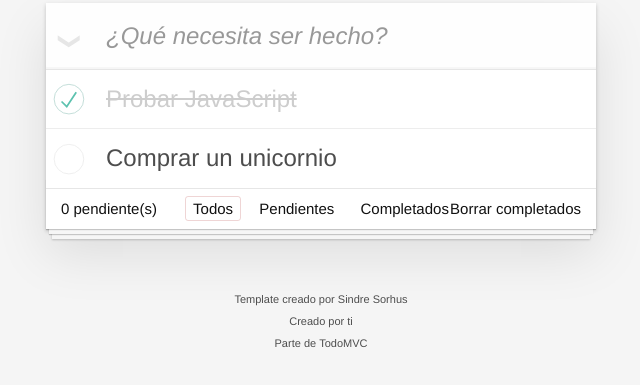
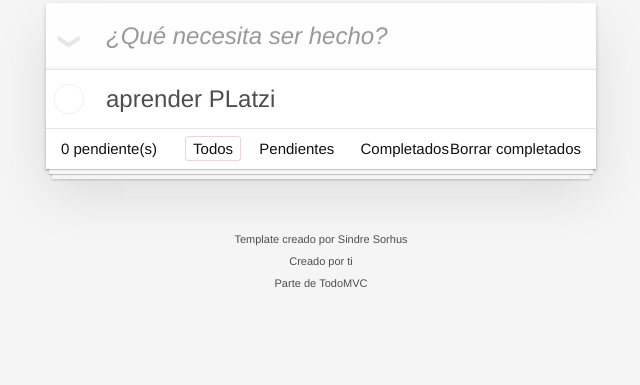
Before and after one commit to hevorange/Todos, a website built with webpack: page src/index.html in a window 1280 px wide. Shown: the part 127-512 px from the top of the page, without its empty margins (319-959 px from the left). Built offline with nearby package versions, Linux system fonts and the light colour scheme.

Commit message:
insertamos los todos en la caja del HTML

```diff
--- a/src/index.html
+++ b/src/index.html
@@ -18,22 +18,22 @@
 				<ul class="todo-list">
 					<!-- These are here just to show the structure of the list items -->
 					<!-- List items should get the class `editing` when editing and `completed` when marked as completed -->
-					<li class="completed" data-id="abc">
+					<!-- <li class="completed" data-id="abc">
 						<div class="view">
 							<input class="toggle" type="checkbox" checked>
 							<label>Probar JavaScript</label>
 							<button class="destroy"></button>
 						</div>
 						<input class="edit" value="Create a TodoMVC template">
-					</li>
-					<li>
+					</li> -->
+					<!-- <li>
 						<div class="view">
 							<input class="toggle" type="checkbox">
 							<label>Comprar un unicornio</label>
 							<button class="destroy"></button>
 						</div>
 						<input class="edit" value="Rule the web">
-					</li>
+					</li> -->
 				</ul>
 			</section>
 			<!-- This footer should hidden by default and shown when there are todos -->
--- a/src/index.js
+++ b/src/index.js
@@ -1,12 +1,15 @@
 
 import './styles.css';
 import {Todo, TodoList} from './classes';
+import { crearTodoHtml } from './js/componentes';
 
 
 
-const tarea = new Todo('aprender JavaScript');
-const todoList = new TodoList();
+const tarea = new Todo('aprender PLatzi');
+export const todoList = new TodoList();
 
 todoList.nuevoTodo(tarea);
 
 console.log(todoList);
+
+crearTodoHtml(tarea);
--- a/src/js/componentes.js
+++ b/src/js/componentes.js
@@ -1,14 +1,40 @@
-import '../css/componentes.css';
+import {Todo} from '../classes';
+import {todoList} from '../index';
+//REFERENCIAS EN HTML
+
+const divTodoList = document.querySelector('.todo-list');
+const txtInput = document.querySelector('.new-todo');
 
 
+export const crearTodoHtml =(todo)=>{
 
-export const saludar = ( nombre ) => {
+    const htmlTodo = `
+    <li class="${(todo.completado)? 'completed' :''}" data-id="${todo.id}">
+        <div class="view">
+            <input class="toggle" type="checkbox" ${(todo.completado)? 'checked': ''}>
+            <label>${todo.tarea}</label>
+            <button class="destroy"></button>
+        </div>
+        <input class="edit" value="Create a TodoMVC template">
+    </li>`;
 
-    console.log('Creando etiqueta h1, en el HTML!');
+    const div = document.createElement('div');
+    div.innerHTML=htmlTodo;
 
-    const h1 = document.createElement('h1');
-    h1.innerText = `Hola, ${ nombre }`;
+    divTodoList.append(div.firstElementChild);
 
-    document.body.append( h1 );
+    return div.firstElementChild;
 
 }
+
+txtInput.addEventListener('keyup',(event)=>{
+
+    if (event.keyCode===13 && txtInput.value.length>0) {
+
+        const nuevoTodo  = new Todo(txtInput.value);
+        todoList.nuevoTodo(nuevoTodo);
+        crearTodoHtml(nuevoTodo);
+        txtInput.value='';
+
+    }
+})
```
